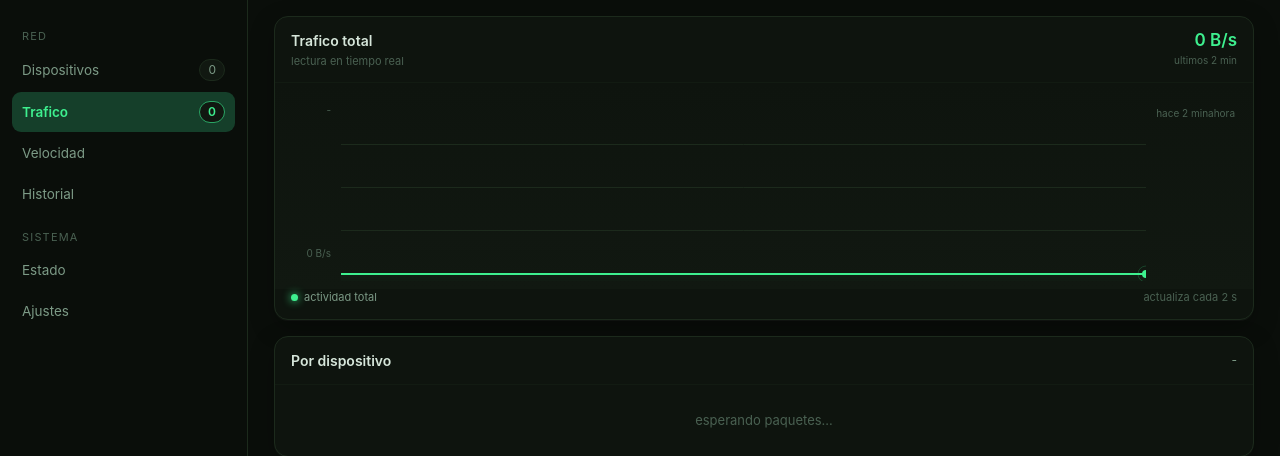
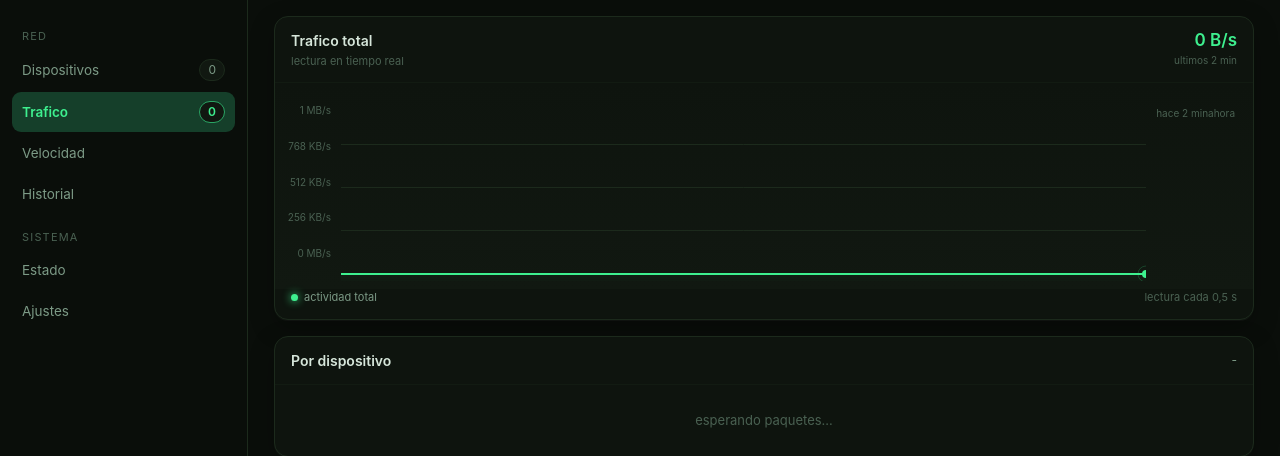
Before and after one commit to kevxngg/netscope, a Flask app: page /traffic in a window 1280 px wide. Shown: the part 137-593 px from the top of the page. Run offline with Flask 3, Linux system fonts and the light colour scheme; data that the repository does not hold is empty; parts of the project's set-up code (start-up, migrations or seed data) failed here and were passed over; some web fonts are replaced.

Commit message:
feat(traffic): mostrar escala y estado de lecturas
Añade las etiquetas verticales de velocidad, ventana temporal, leyenda y estado de actualización al panel de tráfico.

```diff
--- a/templates/traffic.html
+++ b/templates/traffic.html
@@ -11,11 +11,11 @@
     <div class="traffic-rate"><span id="rateTxt">-</span><span class="traffic-window">ultimos 2 min</span></div>
   </div>
   <div class="chart-wrap">
-    <div class="chart-scale" aria-hidden="true"><span id="chartMax">-</span><span>0 B/s</span></div>
+    <div class="chart-scale" id="chartScale" aria-hidden="true"><span>-</span><span>-</span><span>-</span><span>-</span><span>0 MB/s</span></div>
     <div class="chart-main"><canvas id="chart" height="180"></canvas><div class="chart-empty" id="chartEmpty">recopilando lecturas...</div></div>
     <div class="chart-axis" aria-hidden="true"><span>hace 2 min</span><span>ahora</span></div>
   </div>
-  <div class="chart-legend"><span><i class="legend-dot live"></i>actividad total</span><span class="legend-pulse">actualiza cada 2 s</span></div>
+  <div class="chart-legend"><span><i class="legend-dot live"></i>actividad total</span><span class="legend-pulse">lectura cada 0,5 s</span></div>
 </div>
 <div class="card">
   <div class="card-h"><span class="t">Por dispositivo</span><span class="c" id="trafCnt">-</span></div>
```
